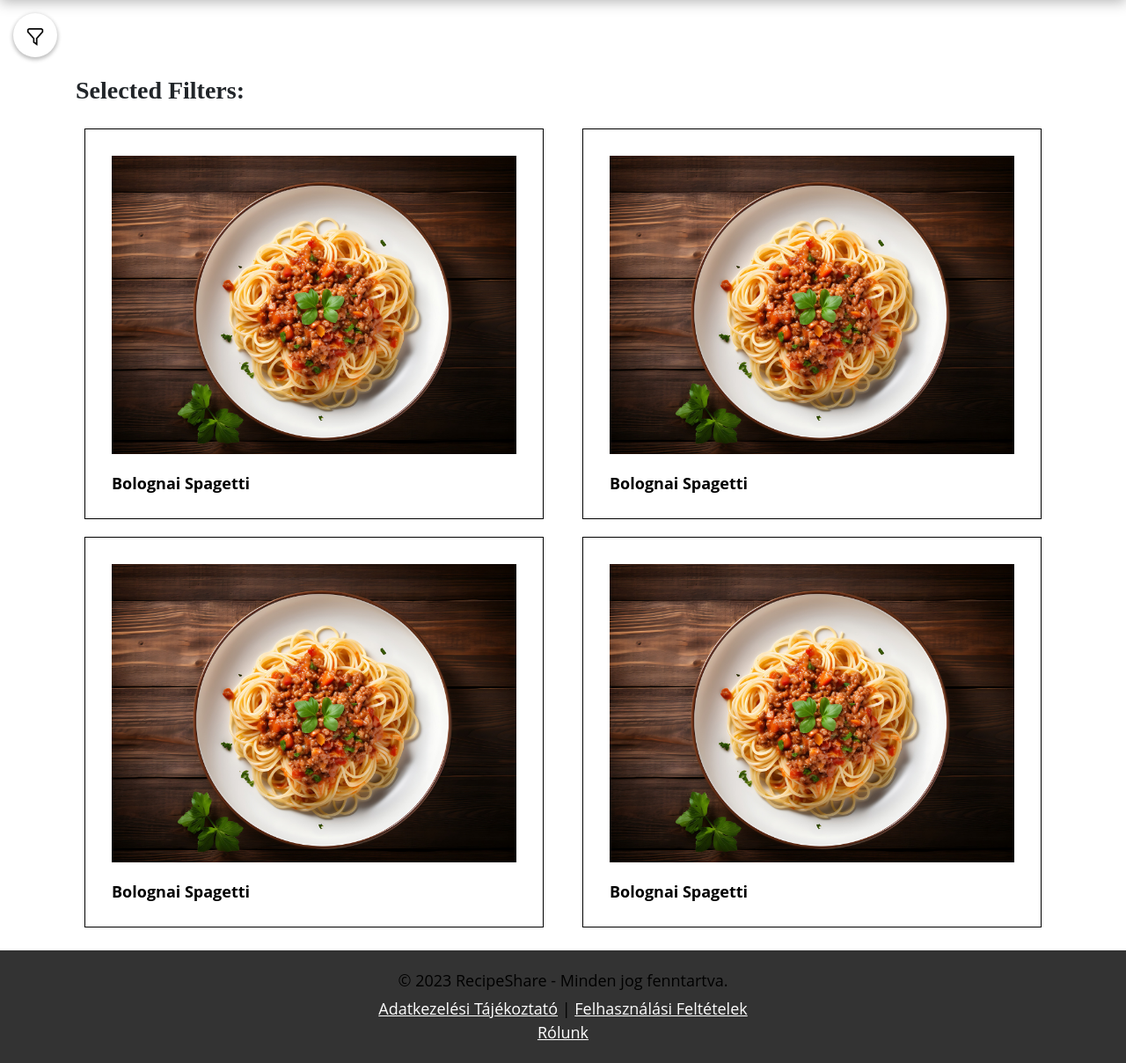
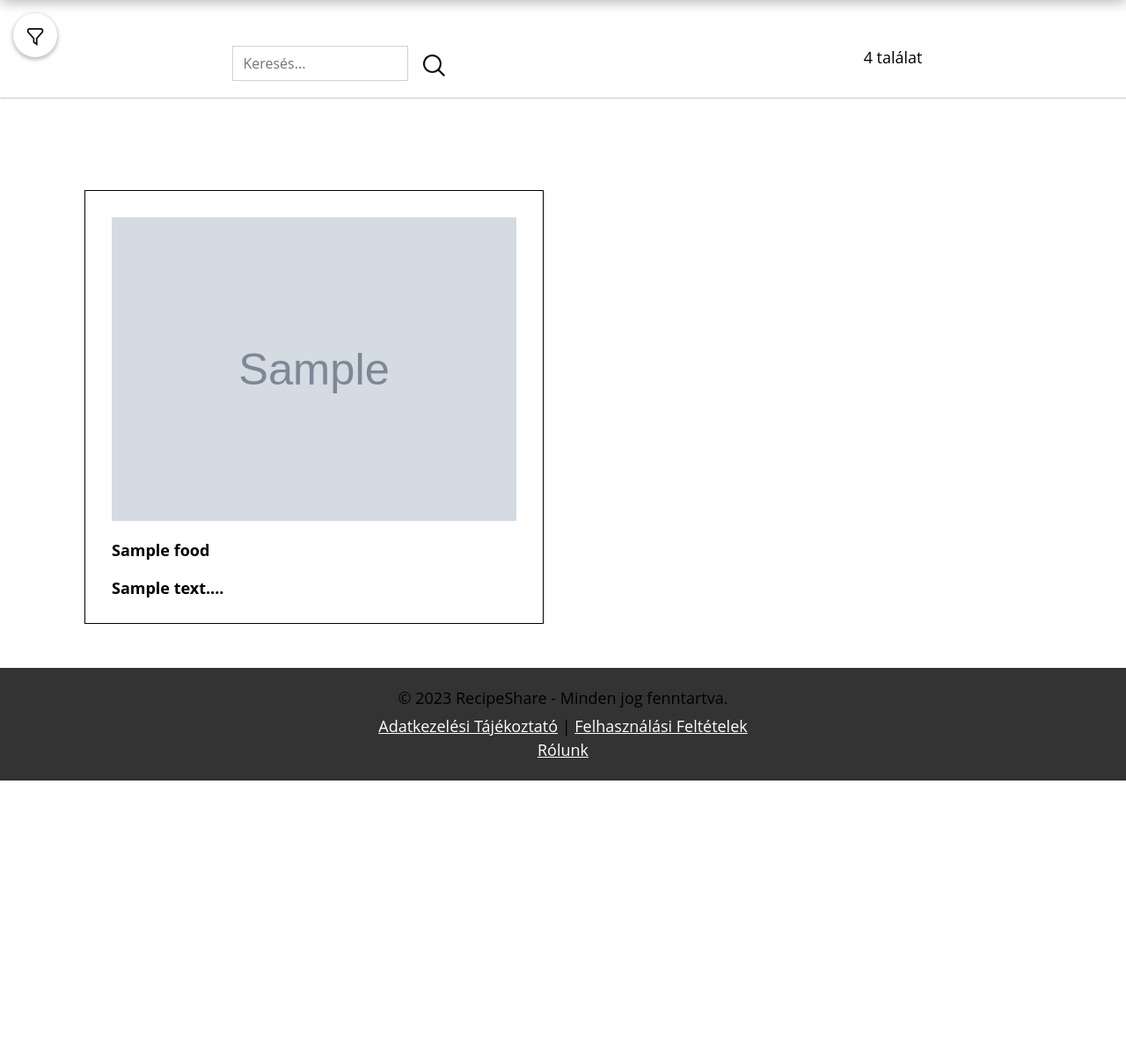
Before and after one commit to KT1M1/Project, a PHP site: page /index.php?page=search in a window 1280 px wide. Shown: the part 163-1371 px from the top of the page at 88% size. After the commit the page ends 1050 px from the top, so only its background shows below. Run offline with PHP 8.4, Linux system fonts and the light colour scheme; tables that the repository leaves empty or names only in its code hold one stand-in row (values such as "Sample post"); grey boxes marked "Sample" are stand-in pictures.

Commit message:
Filtering Recipes

```diff
--- a/client/assets/css/search.css
+++ b/client/assets/css/search.css
@@ -4,7 +4,10 @@
     left: 0;
     margin-top: 60px;
     max-width: 600px;
-    padding: 20px;
+    height: 480px;
+    overflow: scroll;
+    padding: 30px;
+    padding-bottom: 70px;
     background-color: #fff;
     box-shadow: none;
     transform: translateX(-100%);
@@ -52,7 +55,7 @@ select {
 }
 
 .search-btn-div {
-    margin-top: 2rem;
+    margin-top: 10px;
     text-align: center;
 }
 
@@ -61,8 +64,8 @@ select {
     color: #fff;
     border: 0;
     padding: 0.5rem 1.5rem;
-    margin-top: 1rem;
-    margin-bottom: 1rem;
+    margin-top: 10px;
+    margin-bottom: 20px;
     border-radius: 2px;
 }
 
@@ -112,7 +115,7 @@ input[type="checkbox"] {
 
 /*Page's design*/
 #selected-filters {
-    margin-top: 70px;
+    margin-top: 30px;
 }
 
 .filter-checkbox {
@@ -124,3 +127,34 @@ input[type="checkbox"] {
     cursor: pointer;
     padding: 8px 12px;
 }
+
+.description{
+    font-weight: normal;
+}
+
+.search-div{
+    display: flex;
+    justify-content: space-around;
+    flex-wrap: wrap;
+    margin-top: 20px;
+}
+
+/*Search*/
+.search-bar {
+    width: auto;
+    align-content: center;
+    height: 40px;
+    margin-left: 2rem;
+}
+
+.search-field {
+    padding: 6px 12px;
+    height: 40px;
+}
+
+.search-field:focus {
+    border-color: #121212;
+    box-shadow: none;
+    outline: black auto 1px;
+    border-radius: 0;
+}
--- /dev/null
+++ b/client/assets/js/search.js
@@ -0,0 +1,154 @@
+document.addEventListener('DOMContentLoaded', function () {
+    initialize_filter_menu();
+    initialize_search_action();
+});
+
+function initialize_filter_menu() {
+    const filterButton = document.querySelector('.filter-button');
+    const filterContainer = document.querySelector('.filter-container');
+    const closeButton = document.querySelector('.close-filter');
+
+    filterButton.addEventListener('click', function () {
+        filterContainer.classList.toggle('is-visible');
+    });
+
+    closeButton.addEventListener('click', function () {
+        filterContainer.classList.remove('is-visible');
+    });
+}
+
+function initialize_search_action() {
+    const searchButton = document.getElementById('search-button');
+    const searchTextButton = document.getElementById('search-text-button');
+
+    searchButton.addEventListener('click', function () {
+        generate_filter_array();
+    });
+
+    searchTextButton.addEventListener('click', function () {
+        generate_filter_array();
+    });
+}
+
+function generate_filter_array() {
+    const filterList = document.getElementById('filter-list');
+    filterList.innerHTML = '';
+    const selectedFilters = [];
+
+    // Handle category filters
+    document.querySelectorAll('select[name="category[]"]').forEach(select => {
+        const selectedText = select.options[select.selectedIndex].text;
+        const selectedValue = select.value;
+
+        // Check if the selectedValue is numeric
+        if (!isNaN(+selectedValue)) {
+            const label = document.createElement('label');
+            label.className = 'filter-checkbox';
+
+            const checkbox = document.createElement('input');
+            checkbox.type = 'checkbox';
+            checkbox.checked = true;
+            checkbox.setAttribute('data-value', selectedValue);
+            checkbox.onchange = function () {
+                if (!this.checked) {
+                    this.parentNode.parentNode.removeChild(this.parentNode);
+                }
+            };
+
+            label.appendChild(checkbox);
+            const textNode = document.createTextNode(` ${selectedText} \u2715 `);
+            label.appendChild(textNode);
+
+            filterList.appendChild(label);
+
+            selectedFilters.push({ type: 'Category', text: selectedText, value: selectedValue });
+        }
+    });
+
+    // Handle allergen filters
+    document.querySelectorAll('input[name="allergen[]"]:checked').forEach(checkbox => {
+        const allergenText = checkbox.nextElementSibling.textContent;
+        const allergenValue = checkbox.value;
+
+
+        const label = document.createElement('label');
+        label.className = 'filter-checkbox';
+
+        const newCheckbox = document.createElement('input');
+        newCheckbox.type = 'checkbox';
+        newCheckbox.checked = true;
+        newCheckbox.setAttribute('data-value', allergenValue);
+        newCheckbox.onchange = function () {
+            if (!this.checked) {
+                this.parentNode.parentNode.removeChild(this.parentNode);
+            }
+        };
+
+        label.appendChild(newCheckbox);
+        const textNode = document.createTextNode(` ${allergenText} \u2715 `);
+        label.appendChild(textNode);
+
+        filterList.appendChild(label);
+
+        selectedFilters.push({ type: 'Allergen', text: allergenText, value: allergenValue });
+    });
+
+
+    selectedFilters.push({
+        type: 'Text',
+        value: search_bar_input.value
+    });
+
+    console.log(selectedFilters);
+    get_filtered_recipes(selectedFilters);
+}
+
+function displayRecipes(data) {
+    const resultsRow = document.getElementById('results-row');
+    resultsRow.innerHTML = '';
+
+    data.forEach((recipe, index) => {
+        const colDiv = document.createElement('div');
+        colDiv.className = 'col-md-6 col-sm-12 mb-4';
+        colDiv.innerHTML = `
+            <a href="/page/show_recipe/${recipe.id}">
+                <div class="card-div">
+                    <div class="card-top">
+                        <img class="card-pic" src="/uploads/imgs/${recipe.img_url}" alt="${recipe.name}">
+                    </div>
+                    <div class="card-bottom">
+                        <div class="card-text">
+                            <p>
+                                ${recipe.name}
+                            </p>
+                            <p>
+                                ${recipe.description.substring(0,50)}...
+                            </p>
+                        </div>
+                    </div>
+                </div>
+            </a>
+        `;
+
+        resultsRow.appendChild(colDiv);
+    });
+}
+
+function get_filtered_recipes(filter_array) {
+    fetch('http://localhost/server/search.php', {
+        method: 'POST',
+        headers: {
+            'Content-Type': 'application/json'
+        },
+        body: JSON.stringify(filter_array)
+    })
+    .then(response => response.json())
+    .then(data => {
+        console.log(data);
+        displayRecipes(data);
+    })
+    .catch(error => console.error('Error:', error));
+}
+
+// After the page loaded display the recipes without any filter.
+get_filtered_recipes({});
--- a/client/pages/search.php
+++ b/client/pages/search.php
@@ -42,7 +42,7 @@
                 foreach ($other_cat_types as $type) {
                     echo '
                     <select name="category[]">
-                        <option selected="true" disabled="disabled">' . $type["name"] . '</option>';
+                        <option selected="true">' . $type["name"] . '</option>';
 
                     foreach ($other_cats as $cat) {
                         if($cat["category_type_id"] == $type["id"]) {
@@ -55,14 +55,13 @@
         </div>
         <div>
             <div>
-                <h3>Allergént tartalmazhat:</h3>
                 <div class="allergen-div">
                     <?php
                             foreach($allergens as $allergen) {
                                 echo '
                                 <div class="cboxtags">
-                                    <input type="checkbox" id="allergen_' . $allergen["id"] . '" name="allergen[]" value="' . $allergen["id"] . '"  checked>
-                                    <label for="allergen_' . $allergen["id"] . '" class="allergen-lbl">' . ucfirst($allergen["name"]) . '</label>
+                                    <input type="checkbox" id="allergen_' . $allergen["id"] . '" name="allergen[]" value="' . $allergen["id"] . '">
+                                    <label for="allergen_' . $allergen["id"] . '" class="allergen-lbl">' . ucfirst($allergen["name"]) . " mentes" . '</label>
                                 </div>
                                 ';
                             }
@@ -75,160 +74,36 @@
             <button id="search-button">Search</button>
         </div>
     </div>
-
-    <div id="selected-filters">
-        <h3>Selected Filters:</h3>
-        <ul id="filter-list"></ul>
 </div>
 
-
-    <!--First Row-->
-    <div class="row">
-        <div class="col-12 col-md-6">
-            <div class="card-div">
-                <div class="card-top">
-                    <img class="card-pic" src="/client/assets/img/bologna.jpg" alt="">
+<div class="search-div">
+    <div class="search-bar">
+        <input type="text" id="search_bar_input" class="search-field" placeholder="Keresés..." />
+        <button id="search-text-button" class="btn nav-btn search-icon" type="button">
+            <img class="img-icon" src="/client/assets/img/search.png" alt="">
+        </button>
     </div>
-                <div class="card-bottom">
-                    <div class="card-text">
-                        <p>Bolognai Spagetti</p>
-                    </div>
-                </div>
-            </div>
-        </div>
-        <div class="col-12 col-md-6">
-            <div class="card-div">
-                <div class="card-top">
-                    <img class="card-pic" src="/client/assets/img/bologna.jpg" alt="">
-                </div>
-                <div class="card-bottom">
-                    <div class="card-text">
-                        <p>Bolognai Spagetti</p>
-                    </div>
-                </div>
-            </div>
-        </div>
-    </div>
-    <!--Second Row-->
-    <div class="row">
-        <div class="col-12 col-md-6">
-            <div class="card-div">
-                <div class="card-top">
-                    <img class="card-pic" src="/client/assets/img/bologna.jpg" alt="">
-                </div>
-                <div class="card-bottom">
-                    <div class="card-text">
-                        <p>Bolognai Spagetti</p>
-                    </div>
-                </div>
-            </div>
-        </div>
-        <div class="col-12 col-md-6">
-            <div class="card-div">
-                <div class="card-top">
-                    <img class="card-pic" src="/client/assets/img/bologna.jpg" alt="">
-                </div>
-                <div class="card-bottom">
-                    <div class="card-text">
-                        <p>Bolognai Spagetti</p>
-                    </div>
-                </div>
-            </div>
-        </div>
+    <div>
+        <p>4 találat</p>
     </div>
 </div>
 
+<hr>
+
+<div class="container">
+    <div id="selected-filters">
+        <ul id="filter-list"></ul>
+    </div>
+</div>
+
+<div class="container results-container">
+    <div class="row" id="results-row"></div>
+</div>
 
 <script>
-
     categories = <?php echo json_encode($cat_hierarchy); ?>;
-
-    document.addEventListener('DOMContentLoaded', function () {
-        const filterButton = document.querySelector('.filter-button');
-        const filterContainer = document.querySelector('.filter-container');
-        const closeButton = document.querySelector('.close-filter');
-
-        filterButton.addEventListener('click', function () {
-            filterContainer.classList.toggle('is-visible');
-        });
-
-        closeButton.addEventListener('click', function () {
-            filterContainer.classList.remove('is-visible');
-        });
-    });
+</script>
 
 
-    document.addEventListener('DOMContentLoaded', function () {
-        const searchButton = document.getElementById('search-button');
-
-        if (searchButton) {
-            searchButton.addEventListener('click', function () {
-                const filterList = document.getElementById('filter-list');
-                filterList.innerHTML = '';
-
-                // Handle category filters
-                document.querySelectorAll('select[name="category[]"]').forEach(select => {
-                    const selectedText = select.options[select.selectedIndex].text;
-                    const selectedValue = select.value;
-                    console.log(`Selected Category: ${selectedText}, Value: ${selectedValue}`);
-
-                    if (!select.options[select.selectedIndex].disabled) {
-                        const label = document.createElement('label');
-                        label.className = 'filter-checkbox';
-
-                        const checkbox = document.createElement('input');
-                        checkbox.type = 'checkbox';
-                        checkbox.checked = true;
-                        checkbox.setAttribute('data-value', selectedValue);
-                        checkbox.onchange = function () {
-                            if (!this.checked) {
-                                this.parentNode.parentNode.removeChild(this.parentNode);
-                            }
-                            //Continue here
-                        };
-
-                        label.appendChild(checkbox);
-                        const textNode = document.createTextNode(` ${selectedText} \u2715 `);
-                        label.appendChild(textNode);
-
-                        filterList.appendChild(label);
-                    }
-                });
-
-                // Handle allergen filters
-                document.querySelectorAll('input[name="allergen[]"]:checked').forEach(checkbox => {
-                    const allergenText = checkbox.nextElementSibling.textContent;
-                    const allergenValue = checkbox.value;
-                    console.log(`Selected Allergen: ${allergenText}, Value: ${allergenValue}`);
-
-                    const label = document.createElement('label');
-                    label.className = 'filter-checkbox';
-
-                    const newCheckbox = document.createElement('input');
-                    newCheckbox.type = 'checkbox';
-                    newCheckbox.checked = true;
-                    newCheckbox.setAttribute('data-value', allergenValue);
-                    newCheckbox.onchange = function () {
-                        if (!this.checked) {
-                            this.parentNode.parentNode.removeChild(this.parentNode);
-                        }
-                        // filter removal
-                    };
-
-                    label.appendChild(newCheckbox);
-                    const textNode = document.createTextNode(` ${allergenText} \u2715 `);
-                    label.appendChild(textNode);
-
-                    filterList.appendChild(label);
-                });
-            });
-        }
-    });
-
-
-
-
-
-</script>
-
 <script src="/client/assets/js/display_category.js"></script>
+<script src="/client/assets/js/search.js"></script>
--- /dev/null
+++ b/server/search.php
@@ -0,0 +1,95 @@
+<?php
+header('Content-Type: application/json');
+require_once(__DIR__ . "/db.php");
+
+// Get the raw POST data from the request
+$json = file_get_contents('php://input');
+
+// Decode the JSON data into a PHP array
+$data = json_decode($json, true);
+
+
+
+function get_all_filter( $type, $data_array ) {
+    $tmp_array = [];
+
+    foreach( $data_array as $item ) {
+        if( $item['type'] == $type ) {
+            array_push( $tmp_array, $item['value'] );
+        }
+    }
+
+    return $tmp_array;
+}
+
+
+$filter_array = [];
+$filter_string_array = [];
+
+$text_filters = get_all_filter( "Text", $data );
+$category_filters = get_all_filter( "Category", $data );
+$allergen_filters = get_all_filter( "Allergen", $data );
+
+
+if( count( $text_filters ) == 1 ) {
+    array_push( $filter_string_array, "name LIKE ?" );
+    array_push( $filter_array, "%" . $text_filters[0] . "%" );
+}
+
+if( count( $category_filters ) > 0 ) {
+    $cat_count = count($category_filters);
+    $placeholders = implode(',', array_fill(0, $cat_count, '?'));
+    array_push( $filter_string_array,
+        "food.id IN (
+            SELECT contains_category.food_id
+            FROM contains_category
+            WHERE contains_category.category_id IN ($placeholders)
+            GROUP BY contains_category.food_id
+            HAVING COUNT(contains_category.category_id) = ?
+        )"
+    );
+
+    $filter_array = array_merge( $filter_array, $category_filters );
+    array_push( $filter_array, $cat_count );
+}
+
+if( count( $allergen_filters ) > 0 ) {
+    $placeholders = implode(',', array_fill(0, count($allergen_filters), '?'));
+    array_push( $filter_string_array,
+        "food.id NOT IN (
+            SELECT contains_allergen.food_id
+            FROM contains_allergen
+            WHERE contains_allergen.allergen_id IN ($placeholders)
+            GROUP BY contains_allergen.food_id
+        )"
+    );
+    $filter_array = array_merge($filter_array, $allergen_filters);
+}
+
+$filter_string = "";
+if( count($filter_array) > 0 ) {
+    $filter_string = "WHERE " . implode(' AND ', $filter_string_array);
+}
+
+
+$name_filter = "%%";
+
+if(isset($_GET["name"])) {
+    $name_filter = "%" . $_GET["name"] . "%";
+}
+
+
+$sql =
+    "SELECT food.*
+    FROM food
+    $filter_string
+    LIMIT 10;";
+
+$stmt = $db->prepare($sql);
+
+$stmt->execute(array_values($filter_array));
+
+$result = $stmt->fetchAll( PDO::FETCH_ASSOC );
+
+echo json_encode($result);
+?>
```
Also changed, not shown: docs/filtering.sql (added, +58 -0 lines), server/recipe_filter.php (deleted, +0 -27 lines). Lines whose indentation alone changed are shown as unchanged.
